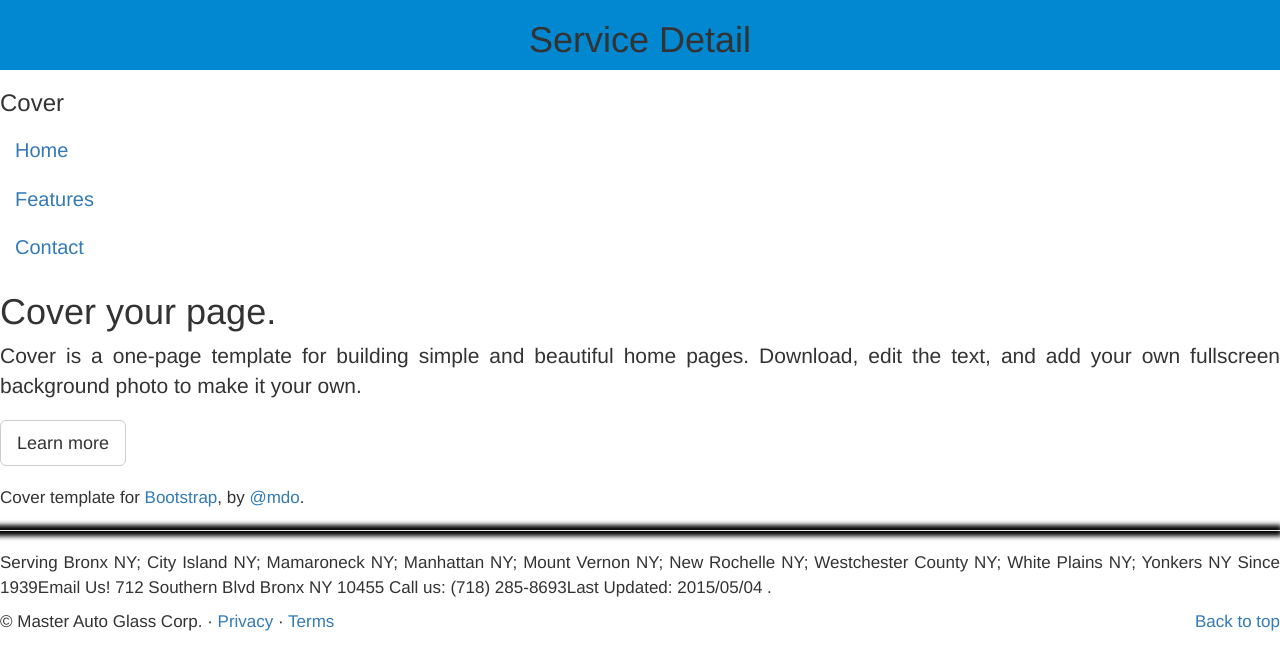
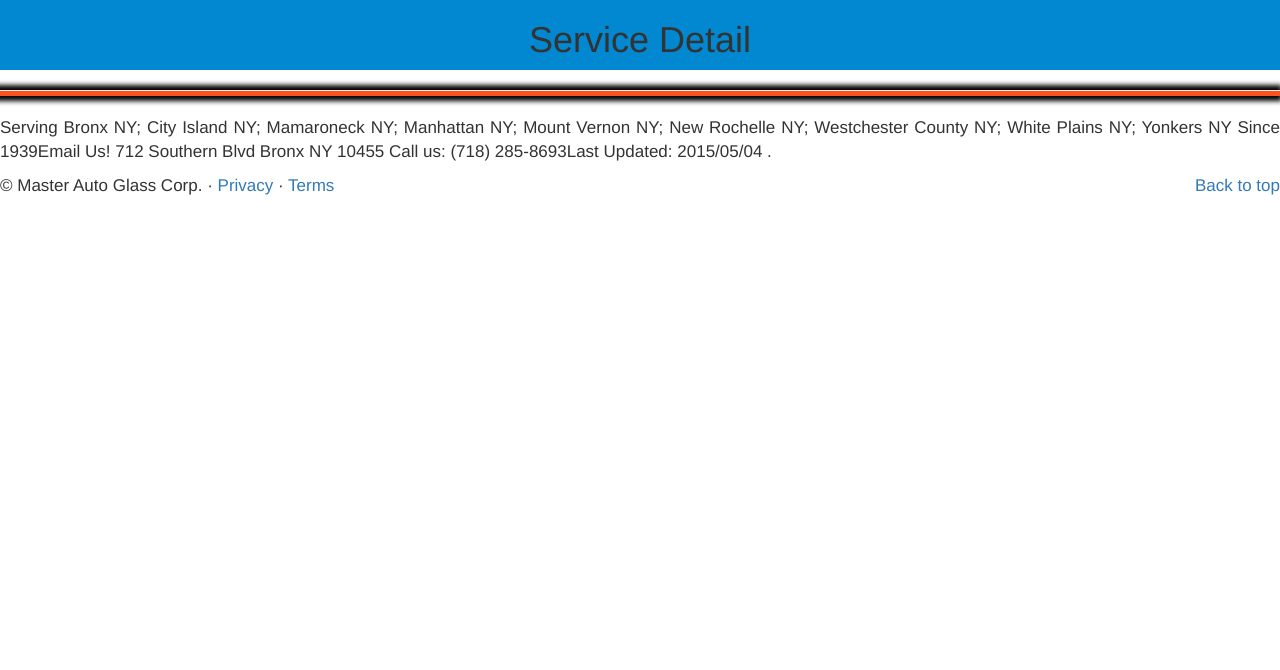
Before and after one commit to david97ly/masterautoglass, a Django app: page /contacto in a window 1280 px wide. Shown: the part 54-724 px from the top of the page. Run offline with Django 3.2, Linux system fonts and the light colour scheme; parts of the project's set-up code (start-up, migrations or seed data) failed here and were passed over; some libraries are stand-ins or nearby versions.

Commit message:
con la nueva informacion

```diff
--- a/glass/templates/contacto.html
+++ b/glass/templates/contacto.html
@@ -14,27 +14,7 @@
 
      </script>
 
-       <meta name="description" content="">
-    <meta name="author" content="">
-    <link rel="icon" href="../../favicon.ico">
 
-    <title>Cover Template for Bootstrap</title>
-
-    <!-- Bootstrap core CSS -->
-    <link href="../../dist/css/bootstrap.min.css" rel="stylesheet">
-
-    <!-- Custom styles for this template -->
-    <link href="cover.css" rel="stylesheet">
-
-    <!-- Just for debugging purposes. Don't actually copy these 2 lines! -->
-    <!--[if lt IE 9]><script src="../../assets/js/ie8-responsive-file-warning.js"></script><![endif]-->
-    <script src="../../assets/js/ie-emulation-modes-warning.js"></script>
-
-    <!-- HTML5 shim and Respond.js for IE8 support of HTML5 elements and media queries -->
-    <!--[if lt IE 9]>
-      <script src="https://oss.maxcdn.com/html5shiv/3.7.2/html5shiv.min.js"></script>
-      <script src="https://oss.maxcdn.com/respond/1.4.2/respond.min.js"></script>
-    <![endif]-->
   </head>
     <body>
 
@@ -77,44 +57,17 @@
         <h1>Service Detail</h1>
       </div>
 
-<div class="site-wrapper">
+         <div class="col-xs-12 col-sm-12 col-md-12 hidden-lg hidden-md ">
+     <div class="jumbotron bien myCarousel">
+  <div class="container">
+    <h1>Bienvenido a Master Auto Glass!</h1>
+    <p>El mejor lugar, donde su vehiculo es el principal protagonista.</p>
+     <!-- <img src="/static/imagenes/banner/principal.jpg" class="img-responsive img-rounded "  id="imgb" alt="First slide"> -->
+    <p><a class="btn btn-primary btn-lg">Learn more</a></p>
+  </div>
+</div>
+     </div>
 
-      <div class="site-wrapper-inner">
-
-        <div class="cover-container">
-
-          <div class="masthead clearfix">
-            <div class="inner">
-              <h3 class="masthead-brand">Cover</h3>
-              <nav>
-                <ul class="nav masthead-nav">
-                  <li class="active"><a href="#">Home</a></li>
-                  <li><a href="#">Features</a></li>
-                  <li><a href="#">Contact</a></li>
-                </ul>
-              </nav>
-            </div>
-          </div>
-
-          <div class="inner cover">
-            <h1 class="cover-heading">Cover your page.</h1>
-            <p class="lead">Cover is a one-page template for building simple and beautiful home pages. Download, edit the text, and add your own fullscreen background photo to make it your own.</p>
-            <p class="lead">
-              <a href="#" class="btn btn-lg btn-default">Learn more</a>
-            </p>
-          </div>
-
-          <div class="mastfoot">
-            <div class="inner">
-              <p>Cover template for <a href="http://getbootstrap.com">Bootstrap</a>, by <a href="https://twitter.com/mdo">@mdo</a>.</p>
-            </div>
-          </div>
-
-        </div>
-
-      </div>
-
-    </div>
     <hr class="hrsp">
       <!-- /END THE FEATURETTES -->
    <footer>
@@ -133,12 +86,5 @@
     <script src="/static/boot/js/bootstrap.js" type="text/javascript"></script>
 
 
- <!-- Bootstrap core JavaScript
-    ================================================== -->
-    <!-- Placed at the end of the document so the pages load faster -->
-    <script src="https://ajax.googleapis.com/ajax/libs/jquery/1.11.2/jquery.min.js"></script>
-    <script src="../../dist/js/bootstrap.min.js"></script>
-    <!-- IE10 viewport hack for Surface/desktop Windows 8 bug -->
-    <script src="../../assets/js/ie10-viewport-bug-workaround.js"></script>
   </body>
 </html>
```
